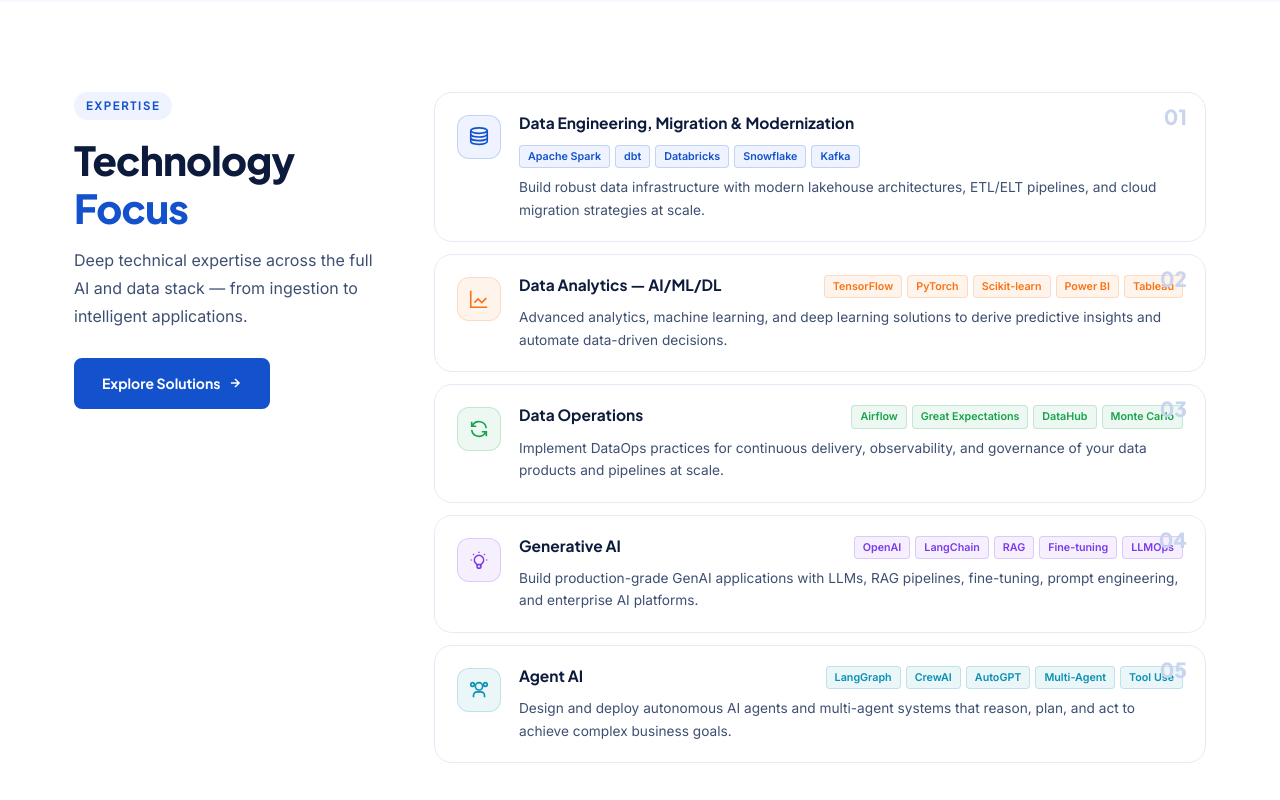
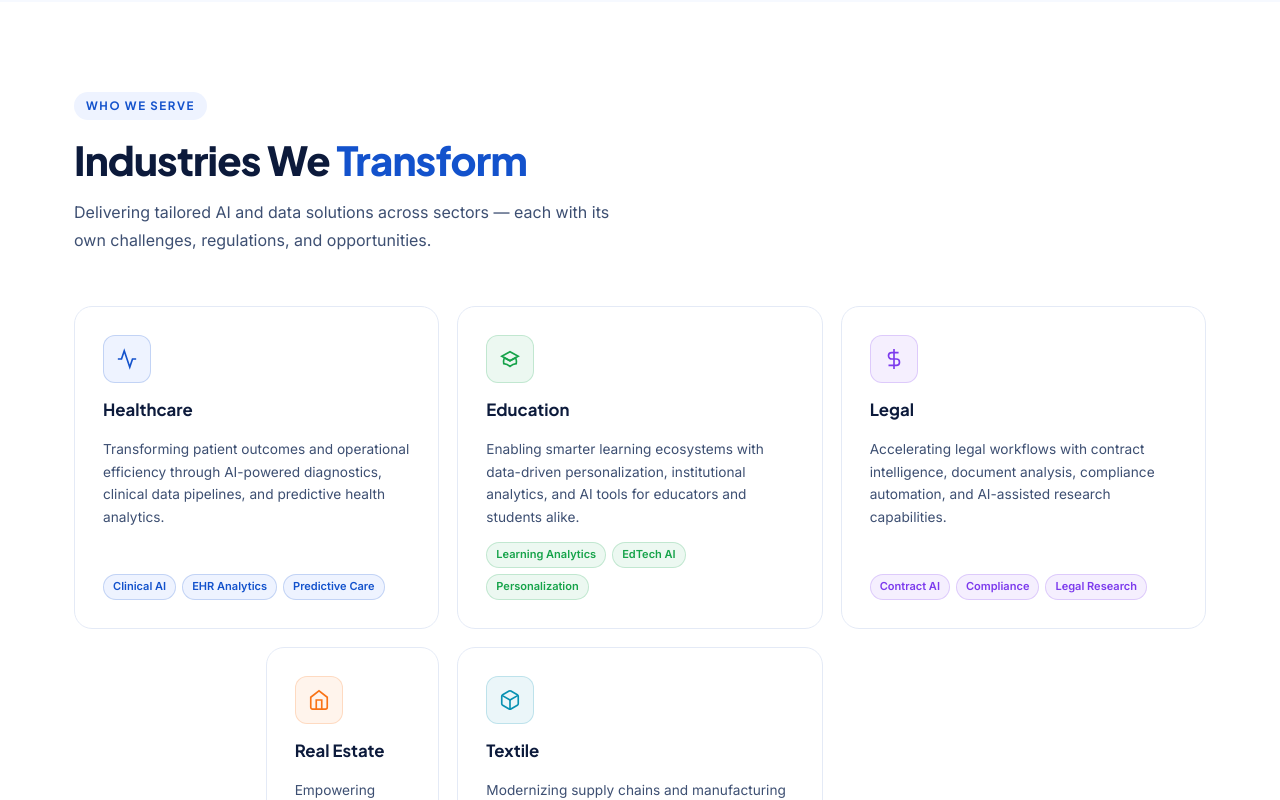
Before and after one commit to nikhil-karthik-avvss/drivethrudata-react, a React (Vite) app: page / in a window 1280 px wide. Shown: the part 3760-4560 px from the top of the page. Built offline with nearby package versions, Linux system fonts and the light colour scheme.

Commit message:
Add Industry section with 5 verticals

```diff
--- a/src/App.jsx
+++ b/src/App.jsx
@@ -4,6 +4,7 @@
 import MissionVision from './components/MissionVision';
 import BusinessModel from './components/BusinessModel';
 import Services from './components/Services';
+import Industry from './components/Industry';
 import TechFocus from './components/TechFocus';
 import HowWeWork from './components/HowWeWork';
 import Contact from './components/Contact';
@@ -19,6 +20,7 @@
         <MissionVision />
         <BusinessModel />
         <Services />
+        <Industry />
         <TechFocus />
         <HowWeWork />
         <Contact />
--- /dev/null
+++ b/src/components/Industry.css
@@ -0,0 +1,88 @@
+.industry {
+  padding: 90px 0;
+  background: var(--bg);
+}
+
+.industry__header {
+  max-width: 600px;
+  margin-bottom: 52px;
+}
+
+.industry__grid {
+  display: grid;
+  grid-template-columns: repeat(3, 1fr);
+  gap: 18px;
+}
+
+/* 5 cards: first 3 on top row, last 2 centered on bottom */
+.ind-card:nth-child(4) { grid-column: 1 / 2; margin-left: calc(50% + 9px); }
+.ind-card:nth-child(5) { grid-column: 2 / 3; }
+
+.ind-card {
+  background: var(--bg-card);
+  border: 1px solid var(--border);
+  border-radius: var(--radius-lg);
+  padding: 28px;
+  display: flex;
+  flex-direction: column;
+  gap: 14px;
+  transition: transform var(--transition), box-shadow var(--transition);
+  cursor: default;
+}
+.ind-card:hover {
+  transform: translateY(-5px);
+  box-shadow: var(--shadow-lg);
+}
+
+.ind-card__icon {
+  width: 48px;
+  height: 48px;
+  border-radius: 12px;
+  display: flex;
+  align-items: center;
+  justify-content: center;
+  flex-shrink: 0;
+}
+.ind-card__icon svg {
+  width: 22px;
+  height: 22px;
+}
+
+.ind-card__title {
+  font-family: var(--font-heading);
+  font-size: 1.05rem;
+  font-weight: 700;
+  color: var(--text-heading);
+  margin: 0;
+}
+
+.ind-card__desc {
+  font-size: 0.855rem;
+  color: var(--text-body);
+  line-height: 1.65;
+  margin: 0;
+  flex: 1;
+}
+
+.ind-card__tags {
+  display: flex;
+  flex-wrap: wrap;
+  gap: 6px;
+  margin-top: auto;
+}
+.ind-tag {
+  font-size: 0.69rem;
+  font-weight: 600;
+  padding: 3px 9px;
+  border-radius: 100px;
+}
+
+@media (max-width: 900px) {
+  .industry__grid { grid-template-columns: repeat(2, 1fr); }
+  .ind-card:nth-child(4),
+  .ind-card:nth-child(5) { grid-column: auto; margin-left: 0; }
+}
+@media (max-width: 580px) {
+  .industry { padding: 64px 0; }
+  .industry__grid { grid-template-columns: 1fr; }
+}
--- /dev/null
+++ b/src/components/Industry.jsx
@@ -0,0 +1,101 @@
+import { useRef, useEffect, useState } from 'react';
+import './Industry.css';
+
+const industries = [
+  {
+    title: 'Healthcare',
+    desc: 'Transforming patient outcomes and operational efficiency through AI-powered diagnostics, clinical data pipelines, and predictive health analytics.',
+    tags: ['Clinical AI', 'EHR Analytics', 'Predictive Care'],
+    color: 'blue',
+    icon: <svg viewBox="0 0 24 24" fill="none" stroke="currentColor" strokeWidth="1.8"><path d="M22 12h-4l-3 9L9 3l-3 9H2"/></svg>,
+  },
+  {
+    title: 'Education',
+    desc: 'Enabling smarter learning ecosystems with data-driven personalization, institutional analytics, and AI tools for educators and students alike.',
+    tags: ['Learning Analytics', 'EdTech AI', 'Personalization'],
+    color: 'green',
+    icon: <svg viewBox="0 0 24 24" fill="none" stroke="currentColor" strokeWidth="1.8"><path d="M12 14l9-5-9-5-9 5 9 5z"/><path d="M12 14l6.16-3.422a12.083 12.083 0 01.665 6.479A11.952 11.952 0 0012 20.055a11.952 11.952 0 00-6.824-2.998 12.078 12.078 0 01.665-6.479L12 14z"/></svg>,
+  },
+  {
+    title: 'Legal',
+    desc: 'Accelerating legal workflows with contract intelligence, document analysis, compliance automation, and AI-assisted research capabilities.',
+    tags: ['Contract AI', 'Compliance', 'Legal Research'],
+    color: 'purple',
+    icon: <svg viewBox="0 0 24 24" fill="none" stroke="currentColor" strokeWidth="1.8"><path d="M12 1v22M17 5H9.5a3.5 3.5 0 100 7h5a3.5 3.5 0 110 7H6"/></svg>,
+  },
+  {
+    title: 'Real Estate',
+    desc: 'Empowering property markets with predictive valuation models, market trend analysis, and data platforms for smarter investment decisions.',
+    tags: ['Valuation AI', 'Market Analytics', 'PropTech'],
+    color: 'orange',
+    icon: <svg viewBox="0 0 24 24" fill="none" stroke="currentColor" strokeWidth="1.8"><path d="M3 9l9-7 9 7v11a2 2 0 01-2 2H5a2 2 0 01-2-2z"/><polyline points="9 22 9 12 15 12 15 22"/></svg>,
+  },
+  {
+    title: 'Textile',
+    desc: 'Modernizing supply chains and manufacturing quality with AI-driven demand forecasting, defect detection, and inventory optimization.',
+    tags: ['Supply Chain AI', 'Defect Detection', 'Demand Forecasting'],
+    color: 'teal',
+    icon: <svg viewBox="0 0 24 24" fill="none" stroke="currentColor" strokeWidth="1.8"><path d="M21 16V8a2 2 0 00-1-1.73l-7-4a2 2 0 00-2 0l-7 4A2 2 0 003 8v8a2 2 0 001 1.73l7 4a2 2 0 002 0l7-4A2 2 0 0021 16z"/><polyline points="3.27 6.96 12 12.01 20.73 6.96"/><line x1="12" y1="22.08" x2="12" y2="12"/></svg>,
+  },
+];
+
+const colorMap = {
+  blue:   { bg: 'var(--primary-light)',   text: 'var(--primary)',       border: 'rgba(19,82,204,0.2)' },
+  green:  { bg: 'rgba(22,163,74,0.08)',   text: 'var(--accent-green)',  border: 'rgba(22,163,74,0.2)' },
+  purple: { bg: 'rgba(124,58,237,0.08)',  text: 'var(--accent-purple)', border: 'rgba(124,58,237,0.2)' },
+  orange: { bg: 'rgba(249,115,22,0.08)',  text: 'var(--accent-orange)', border: 'rgba(249,115,22,0.2)' },
+  teal:   { bg: 'rgba(8,145,178,0.08)',   text: 'var(--accent-teal)',   border: 'rgba(8,145,178,0.2)' },
+};
+
+function useInView(ref) {
+  const [v, setV] = useState(false);
+  useEffect(() => {
+    const obs = new IntersectionObserver(([e]) => { if (e.isIntersecting) setV(true); }, { threshold: 0.1 });
+    if (ref.current) obs.observe(ref.current);
+    return () => obs.disconnect();
+  }, [ref]);
+  return v;
+}
+
+export default function Industry() {
+  const ref = useRef(null);
+  const visible = useInView(ref);
+
+  return (
+    <section className="industry" id="industry" ref={ref}>
+      <div className="container">
+        <div className={`industry__header fade-in ${visible ? 'visible' : ''}`}>
+          <div className="section-eyebrow">Who We Serve</div>
+          <h2 className="section-title">Industries We <span>Transform</span></h2>
+          <p className="section-subtitle">
+            Delivering tailored AI and data solutions across sectors — each with its own challenges, regulations, and opportunities.
+          </p>
+        </div>
+
+        <div className="industry__grid">
+          {industries.map((ind, i) => {
+            const c = colorMap[ind.color];
+            return (
+              <div
+                key={ind.title}
+                className={`ind-card fade-in ${visible ? 'visible' : ''}`}
+                style={{ transitionDelay: `${i * 0.09}s` }}
+              >
+                <div className="ind-card__icon" style={{ background: c.bg, color: c.text, border: `1px solid ${c.border}` }}>
+                  {ind.icon}
+                </div>
+                <h3 className="ind-card__title">{ind.title}</h3>
+                <p className="ind-card__desc">{ind.desc}</p>
+                <div className="ind-card__tags">
+                  {ind.tags.map(t => (
+                    <span key={t} className="ind-tag" style={{ background: c.bg, color: c.text, border: `1px solid ${c.border}` }}>{t}</span>
+                  ))}
+                </div>
+              </div>
+            );
+          })}
+        </div>
+      </div>
+    </section>
+  );
+}
```
